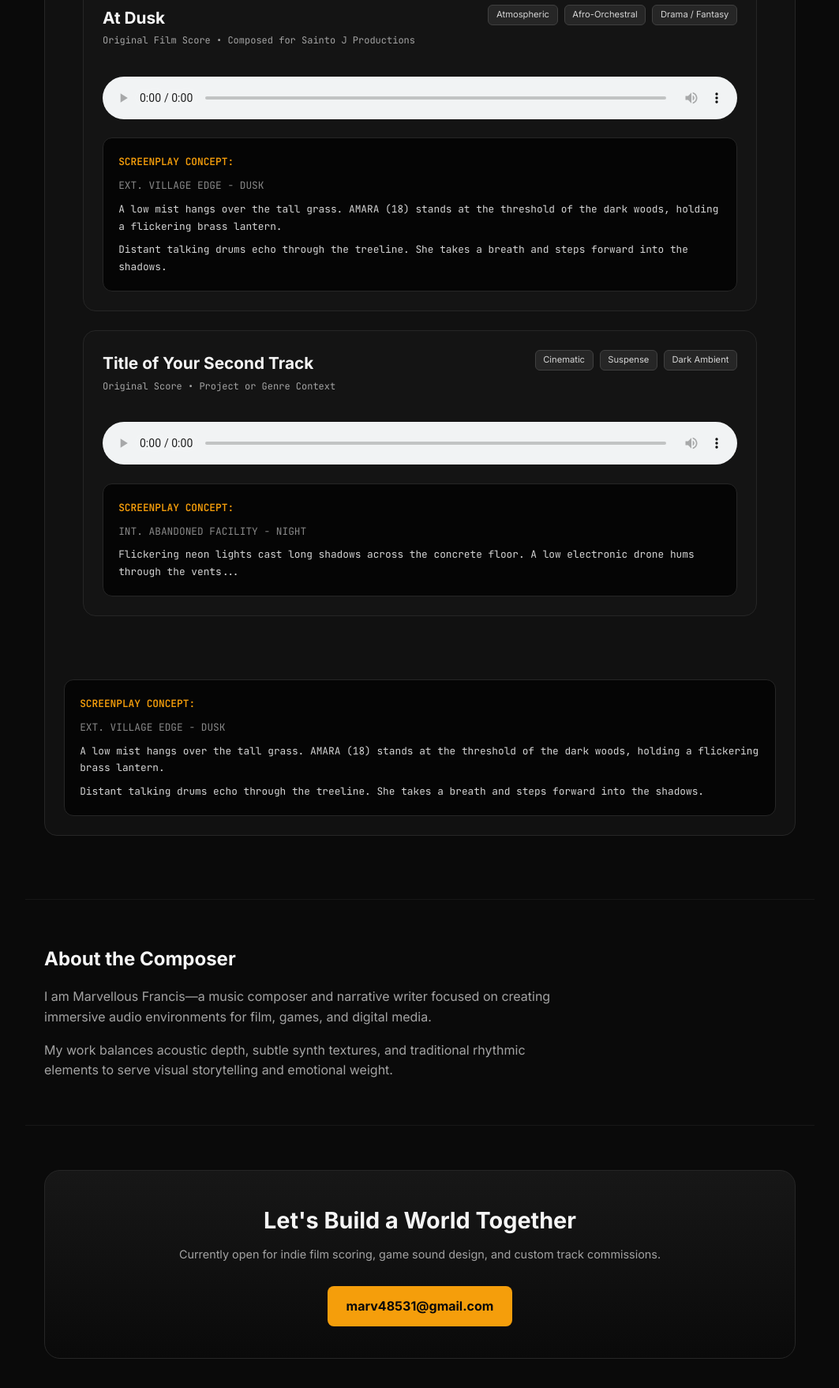
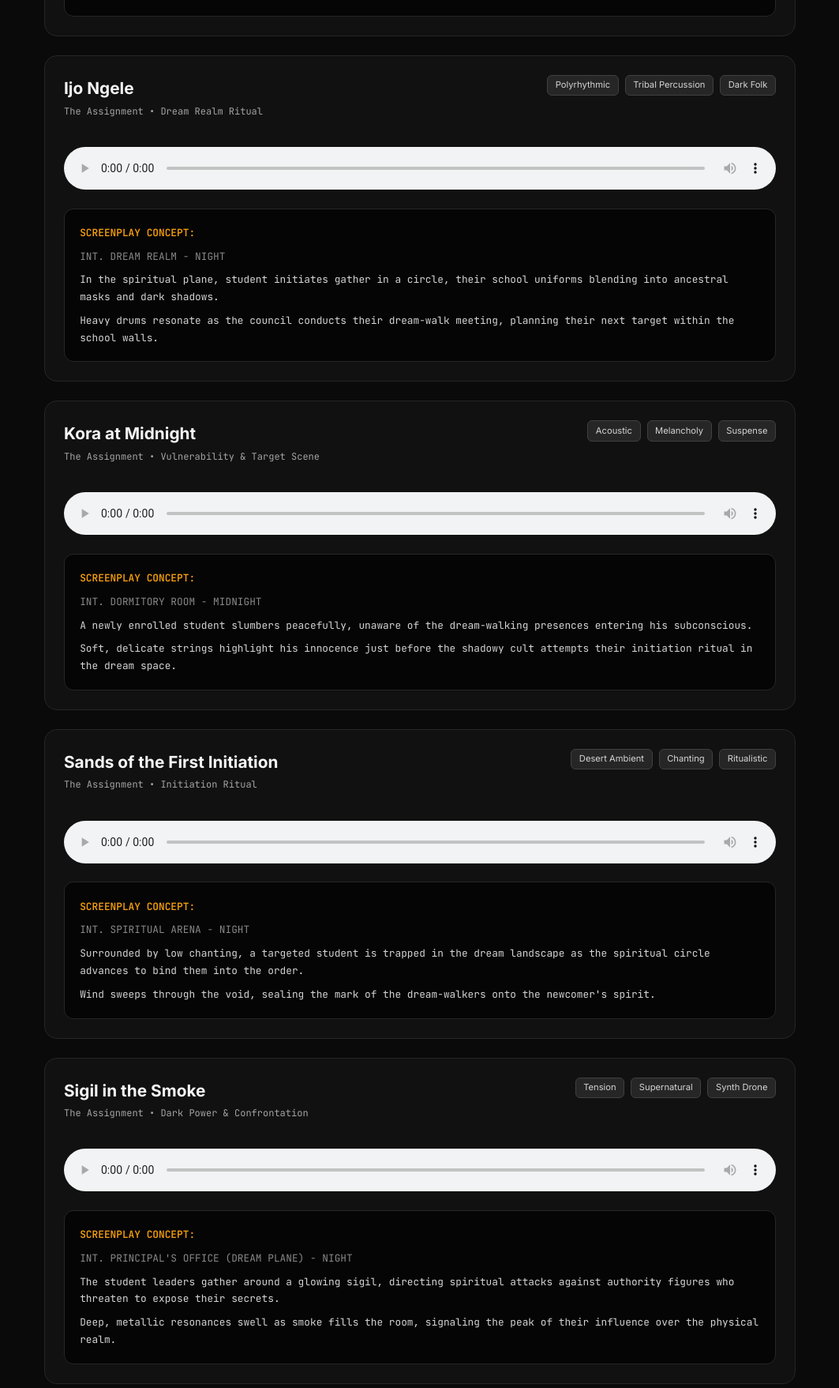
Before and after one commit to marv48531-dotcom/composer-portfolio-, a plain HTML site: page index.html in a window 1280 px wide. Shown: the part 1043-2800 px from the top of the page at 79% size, without its empty margins (108-1171 px from the left). Drawn offline with Linux system fonts and the light colour scheme.

Commit message:
Revise track information and screenplay concepts
Updated track details and screenplay concepts for multiple tracks in the Featured Scores section.

```diff
--- a/index.html
+++ b/index.html
@@ -216,97 +216,170 @@
     <!-- FEATURED SCORES SECTION -->
     <section id="scores" class="border-top">
         <h2 class="section-title">Featured Scores</h2>
-        <p class="section-subtitle">Original compositions paired with scene concepts.</p>
+        <p class="section-subtitle">Original Motion Picture Score for "The Assignment" (Sainto J Productions)</p>
 
-        <!-- TRACK CARD 1 -->
+        <!-- TRACK 1: AT DUSK -->
         <div class="card">
             <div class="track-header">
                 <div>
                     <div class="track-title">At Dusk</div>
-                    <div class="track-sub">Original Film Score • Composed for Sainto J Productions</div>
+                    <div class="track-sub">The Assignment • Main Theme / Opening Prelude</div>
                 </div>
                 <div class="tag-group">
                     <span class="tag">Atmospheric</span>
                     <span class="tag">Afro-Orchestral</span>
-                    <span class="tag">Drama / Fantasy</span>
-                </div>
-            </div>
-
-            <!-- AUDIO PLAYER -->
-            <audio controls>
-                <source src="at-dusk.mp3" type="audio/mpeg">
-                Your browser does not support the audio element.
-            </audio>
-<!-- FEATURED SCORES SECTION -->
-<section id="scores" class="border-top">
-    <h2 class="section-title">Featured Scores</h2>
-    <p class="section-subtitle">Original compositions paired with scene concepts.</p>
-
-    <!-- START TRACK CARD 1: AT DUSK -->
-    <div class="card">
-        <div class="track-header">
-            <div>
-                <div class="track-title">At Dusk</div>
-                <div class="track-sub">Original Film Score • Composed for Sainto J Productions</div>
-            </div>
-            <div class="tag-group">
-                <span class="tag">Atmospheric</span>
-                <span class="tag">Afro-Orchestral</span>
-                <span class="tag">Drama / Fantasy</span>
+                    <span class="tag">Mystery</span>
                 </div>
             </div>
 
             <audio controls>
-            <source src="at-dusk.mp3" type="audio/mpeg">
+                <source src="At Dusk (Original Film Score).mp3" type="audio/mpeg">
                 Your browser does not support the audio element.
             </audio>
 
             <div class="screenplay-box">
                 <div class="screenplay-label">SCREENPLAY CONCEPT:</div>
-            <p style="color: #888;">EXT. VILLAGE EDGE - DUSK</p>
-            <p style="margin-top: 0.5rem;">A low mist hangs over the tall grass. AMARA (18) stands at the threshold of the dark woods, holding a flickering brass lantern.</p>
-            <p style="margin-top: 0.5rem;">Distant talking drums echo through the treeline. She takes a breath and steps forward into the shadows.</p>
+                <p style="color: #888;">EXT. SCHOOL DORMITORY - DUSK</p>
+                <p style="margin-top: 0.5rem;">As evening settles over the boarding school, students prepare for bed. Beyond the window, a quiet mist settles over the courtyard.</p>
+                <p style="margin-top: 0.5rem;">AMARA lies back on her bed, placing her hands flat against her sides in a rigid, motionless posture—stepping across the boundary of sleep.</p>
             </div>
         </div>
-    <!-- END TRACK CARD 1 -->
 
-    <!-- START TRACK CARD 2: NEW TRACK TEMPLATE -->
+        <!-- TRACK 2: IJO NGELE -->
         <div class="card">
             <div class="track-header">
                 <div>
-                <div class="track-title">Title of Your Second Track</div>
-                <div class="track-sub">Original Score • Project or Genre Context</div>
+                    <div class="track-title">Ijo Ngele</div>
+                    <div class="track-sub">The Assignment • Dream Realm Ritual</div>
                 </div>
                 <div class="tag-group">
-                <span class="tag">Cinematic</span>
-                <span class="tag">Suspense</span>
-                <span class="tag">Dark Ambient</span>
+                    <span class="tag">Polyrhythmic</span>
+                    <span class="tag">Tribal Percussion</span>
+                    <span class="tag">Dark Folk</span>
                 </div>
             </div>
 
             <audio controls>
-            <source src="your-second-track-filename.mp3" type="audio/mpeg">
+                <source src="Ijo Ngele (Original Film Score).mp3" type="audio/mpeg">
                 Your browser does not support the audio element.
             </audio>
 
             <div class="screenplay-box">
                 <div class="screenplay-label">SCREENPLAY CONCEPT:</div>
-            <p style="color: #888;">INT. ABANDONED FACILITY - NIGHT</p>
-            <p style="margin-top: 0.5rem;">Flickering neon lights cast long shadows across the concrete floor. A low electronic drone hums through the vents...</p>
+                <p style="color: #888;">INT. DREAM REALM - NIGHT</p>
+                <p style="margin-top: 0.5rem;">In the spiritual plane, student initiates gather in a circle, their school uniforms blending into ancestral masks and dark shadows.</p>
+                <p style="margin-top: 0.5rem;">Heavy drums resonate as the council conducts their dream-walk meeting, planning their next target within the school walls.</p>
             </div>
         </div>
-    <!-- END TRACK CARD 2 -->
 
-</section>
+        <!-- TRACK 3: KORA AT MIDNIGHT -->
+        <div class="card">
+            <div class="track-header">
+                <div>
+                    <div class="track-title">Kora at Midnight</div>
+                    <div class="track-sub">The Assignment • Vulnerability & Target Scene</div>
+                </div>
+                <div class="tag-group">
+                    <span class="tag">Acoustic</span>
+                    <span class="tag">Melancholy</span>
+                    <span class="tag">Suspense</span>
+                </div>
+            </div>
 
-            <!-- SCREENPLAY SNAPSHOT -->
+            <audio controls>
+                <source src="Kora at Midnight (Original Film Score).mp3" type="audio/mpeg">
+                Your browser does not support the audio element.
+            </audio>
+
             <div class="screenplay-box">
                 <div class="screenplay-label">SCREENPLAY CONCEPT:</div>
-                <p style="color: #888;">EXT. VILLAGE EDGE - DUSK</p>
-                <p style="margin-top: 0.5rem;">A low mist hangs over the tall grass. AMARA (18) stands at the threshold of the dark woods, holding a flickering brass lantern.</p>
-                <p style="margin-top: 0.5rem;">Distant talking drums echo through the treeline. She takes a breath and steps forward into the shadows.</p>
+                <p style="color: #888;">INT. DORMITORY ROOM - MIDNIGHT</p>
+                <p style="margin-top: 0.5rem;">A newly enrolled student slumbers peacefully, unaware of the dream-walking presences entering his subconscious.</p>
+                <p style="margin-top: 0.5rem;">Soft, delicate strings highlight his innocence just before the shadowy cult attempts their initiation ritual in the dream space.</p>
             </div>
         </div>
+
+        <!-- TRACK 4: SANDS OF THE FIRST INITIATION -->
+        <div class="card">
+            <div class="track-header">
+                <div>
+                    <div class="track-title">Sands of the First Initiation</div>
+                    <div class="track-sub">The Assignment • Initiation Ritual</div>
+                </div>
+                <div class="tag-group">
+                    <span class="tag">Desert Ambient</span>
+                    <span class="tag">Chanting</span>
+                    <span class="tag">Ritualistic</span>
+                </div>
+            </div>
+
+            <audio controls>
+                <source src="Sands of the First Initiation (Original Film Score).mp3" type="audio/mpeg">
+                Your browser does not support the audio element.
+            </audio>
+
+            <div class="screenplay-box">
+                <div class="screenplay-label">SCREENPLAY CONCEPT:</div>
+                <p style="color: #888;">INT. SPIRITUAL ARENA - NIGHT</p>
+                <p style="margin-top: 0.5rem;">Surrounded by low chanting, a targeted student is trapped in the dream landscape as the spiritual circle advances to bind them into the order.</p>
+                <p style="margin-top: 0.5rem;">Wind sweeps through the void, sealing the mark of the dream-walkers onto the newcomer's spirit.</p>
+            </div>
+        </div>
+
+        <!-- TRACK 5: SIGIL IN THE SMOKE -->
+        <div class="card">
+            <div class="track-header">
+                <div>
+                    <div class="track-title">Sigil in the Smoke</div>
+                    <div class="track-sub">The Assignment • Dark Power & Confrontation</div>
+                </div>
+                <div class="tag-group">
+                    <span class="tag">Tension</span>
+                    <span class="tag">Supernatural</span>
+                    <span class="tag">Synth Drone</span>
+                </div>
+            </div>
+
+            <audio controls>
+                <source src="Sigil in the Smoke (Original Film Score).mp3" type="audio/mpeg">
+                Your browser does not support the audio element.
+            </audio>
+
+            <div class="screenplay-box">
+                <div class="screenplay-label">SCREENPLAY CONCEPT:</div>
+                <p style="color: #888;">INT. PRINCIPAL'S OFFICE (DREAM PLANE) - NIGHT</p>
+                <p style="margin-top: 0.5rem;">The student leaders gather around a glowing sigil, directing spiritual attacks against authority figures who threaten to expose their secrets.</p>
+                <p style="margin-top: 0.5rem;">Deep, metallic resonances swell as smoke fills the room, signaling the peak of their influence over the physical realm.</p>
+            </div>
+        </div>
+
+        <!-- TRACK 6: THE AWAKENING -->
+        <div class="card">
+            <div class="track-header">
+                <div>
+                    <div class="track-title">The Awakening</div>
+                    <div class="track-sub">The Assignment • Spiritual Battle & Climax</div>
+                </div>
+                <div class="tag-group">
+                    <span class="tag">Orchestral</span>
+                    <span class="tag">Spiritual Battle</span>
+                    <span class="tag">Climactic</span>
+                </div>
+            </div>
+
+            <audio controls>
+                <source src="The Awakening (Original Film Score).mp3" type="audio/mpeg">
+                Your browser does not support the audio element.
+            </audio>
+
+            <div class="screenplay-box">
+                <div class="screenplay-label">SCREENPLAY CONCEPT:</div>
+                <p style="color: #888;">EXT. SCHOOL GROUNDS - DAWN</p>
+                <p style="margin-top: 0.5rem;">A Christian student stands at the center of the yard, engaging in spiritual warfare against the dream realm's hold on the school.</p>
+                <p style="margin-top: 0.5rem;">Strings swell and brass erupts as light breaks across the horizon, breaking the ritual spell and freeing the captive minds.</p>
+            </div>
+        </div>
+
     </section>
 
     <!-- ABOUT SECTION -->
```
Lines whose indentation alone changed are shown as unchanged.
